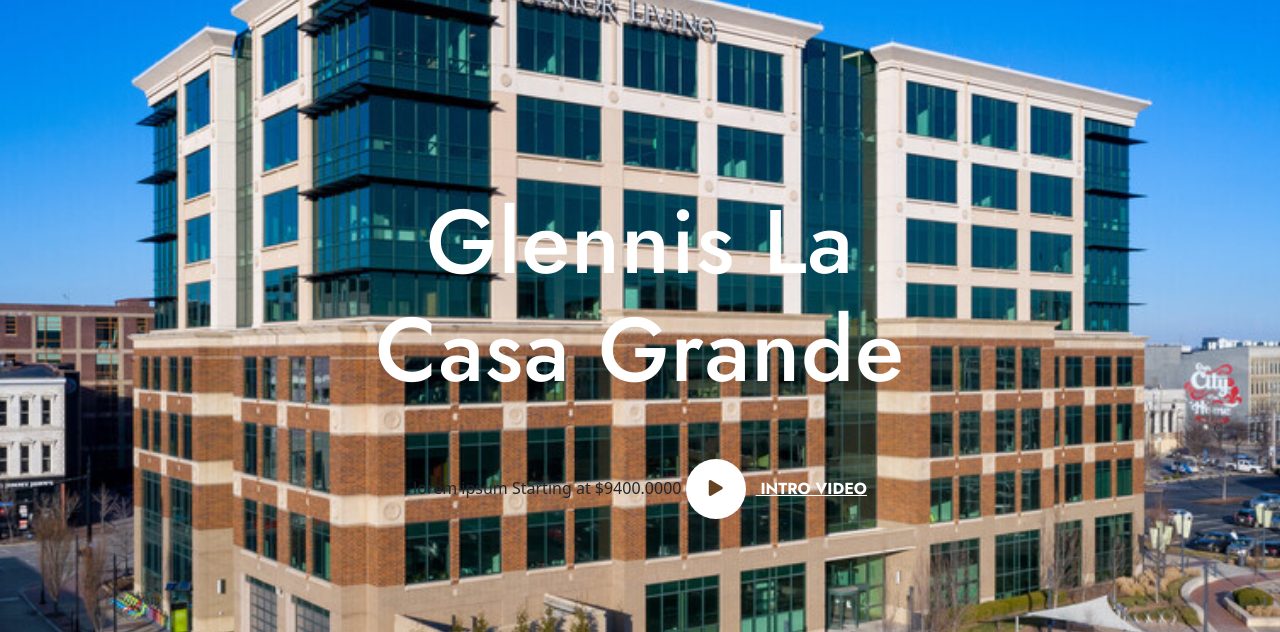
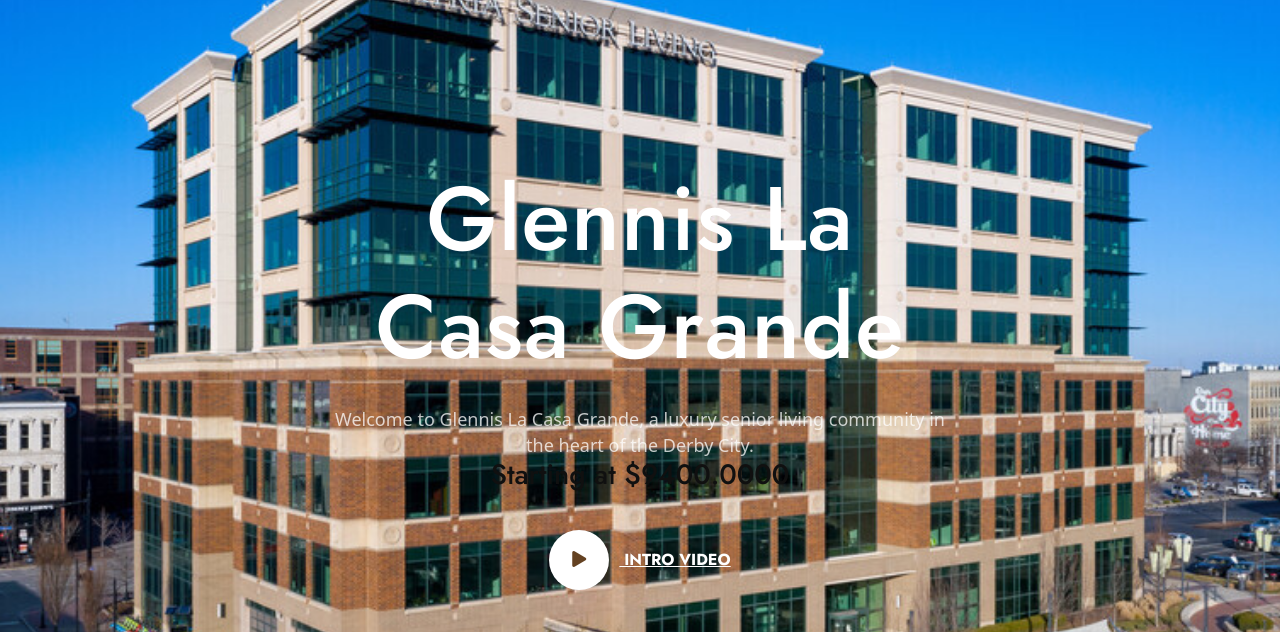
Before and after one commit to TaleLearnCode/Prototype-WebsiteInABox, a website with bundled scripts: page src/index.html in a window 1280 px wide. Shown: the part 168-800 px from the top of the page. Built offline with nearby package versions, Linux system fonts and the light colour scheme.

Commit message:
Static website builder

```diff
--- a/src/index.html
+++ b/src/index.html
@@ -4,7 +4,7 @@
   <meta charset="utf-8">
   <meta http-equiv="x-ua-compatible" content="ie=edge">
   <title>Senior Living in Louisville, KY  | Glennis La Casa Grande</title>
-  <meta name="description" content="lorem ipsum">
+  <meta name="description" content="<p data-animation="fadeInUp" data-delay=".6s">Welcome to Glennis La Casa Grande, a luxury senior living community in the heart of the Derby City.">
   <meta name="viewport" content="width=device-width, initial-scale=1">
   <link rel="shortcut icon" type="image/x-icon" href="img/favicon.ico">
   <!-- Place favicon.ico in the root directory -->
@@ -179,9 +179,9 @@
               <div class="col-lg-7 col-md-7">
                 <div class="slider-content s-slider-content mt-80 text-center">
                   <h2 data-animation="fadeInUp" data-delay=".4s">Glennis La Casa Grande</h2>
-                  lorem ipsum
+                  <p data-animation="fadeInUp" data-delay=".6s">Welcome to Glennis La Casa Grande, a luxury senior living community in the heart of the Derby City.
+                  <h3 data-animation="fadeInUp" data-delay=".4s">Starting at $9400.0000</h3>
                   <div class="slider-btn mt-30 mb-105">
-                    Starting at $9400.0000
                     <a href="https://youtu.be/X-DLrwIn8EM" class="video-i popup-video" data-animation="fadeInUp" data-delay=".8s" style="animation-delay: 0.8s;" tabindex="0"><i class="fas fa-play"></i> Intro Video</a>
                   </div>
 
```
